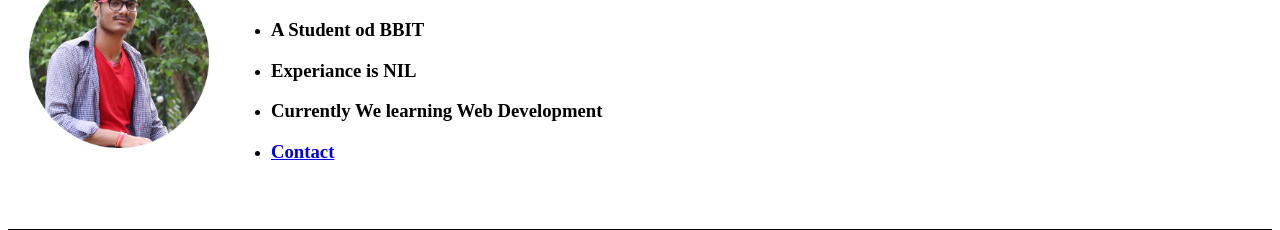
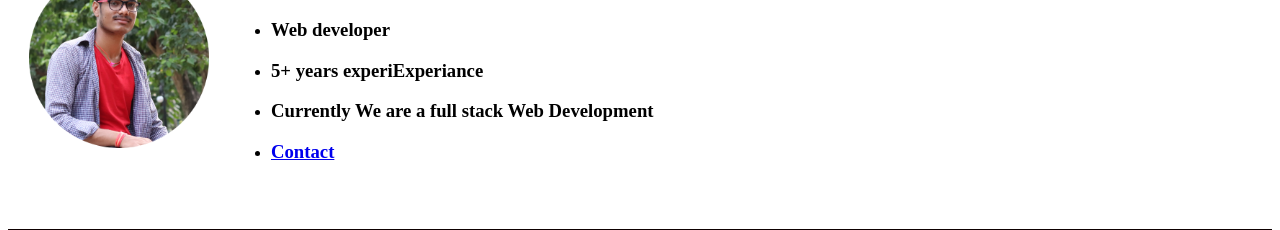
Before and after one commit to Brijesh8000/Brijeshcv12345, a plain HTML site: page iindex.html in a window 1280 px wide. Shown: the part 151-381 px from the top of the page. Drawn offline with Linux system fonts and the light colour scheme.

Commit message:
Update iindex.html

```diff
--- a/iindex.html
+++ b/iindex.html
@@ -10,9 +10,9 @@
       <tr>
         <td> <img src="BrijeshShaw112.png" height="180"  alt="Brijesh Shaw profile picture"> </td>
         <td> <ul><li><h1> Brijesh Shaw</h1></li>
-          <li><p> <h3> A Student od BBIT</h3> </p></li>
-          <li><p> <h3>Experiance is NIL</h3> </p></li>
-          <li><h3> <p>Currently We learning Web Development</p></h3>  </li>
+          <li><p> <h3> Web developer</h3> </p></li>
+          <li><p> <h3>5+ years experiExperiance </h3> </p></li>
+          <li><h3> <p>Currently We are a full stack Web Development</p></h3>  </li>
           <li><h3><p></p><a href="Contacr Form.HTML">Contact</a></h3></li>
         </ul>
          </td>
```
